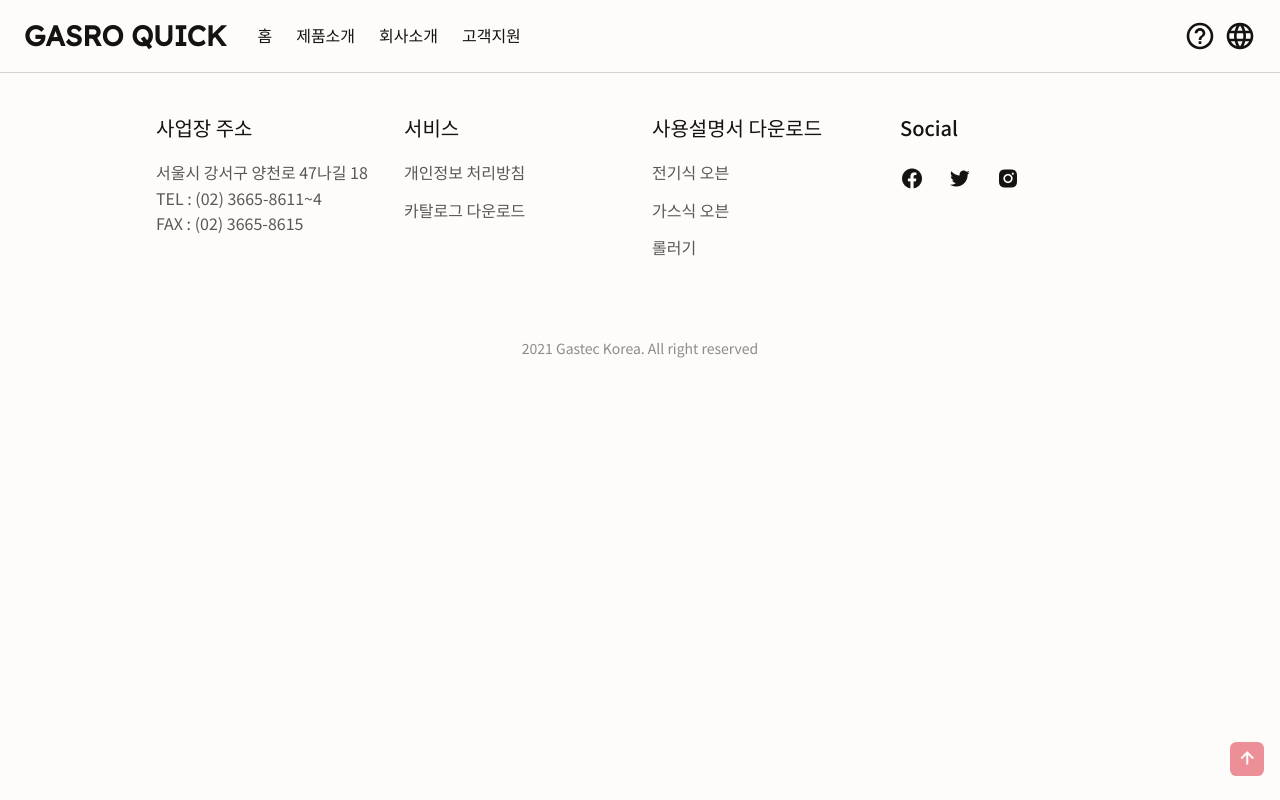
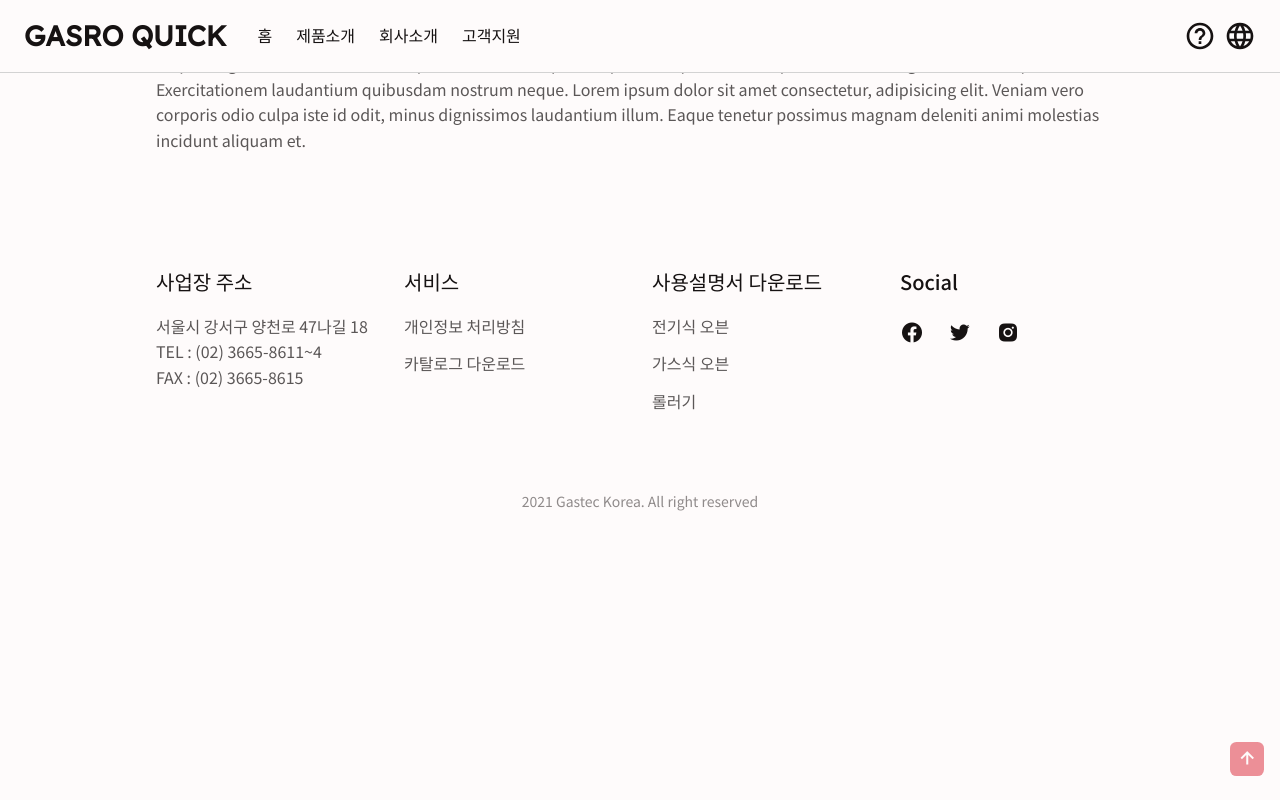
Before and after one commit to Oizys18/gasro, a React (Create React App) app in the folder client/: page /landing in a window 1280 px wide. Built offline with nearby package versions, Linux system fonts and the light colour scheme.

Commit message:
Mod landing page

```diff
--- a/client/src/containers/Landing.tsx
+++ b/client/src/containers/Landing.tsx
@@ -1,4 +1,5 @@
 import React, { useState } from "react";
+import styled from "styled-components";
 import { Link } from "react-router-dom";
 import gt300AB from "assets/images/ovens/gt300AB.png";
 import gt600AB from "assets/images/ovens/gt600AB.png";
@@ -14,9 +15,30 @@ interface ILanding {}
 function Landing({ ...props }: ILanding) {
   return (
     <>
-      <section id="landing"></section>
+      <section id="main-company">
+        <div className="bd-container">
+          Lorem ipsum dolor sit amet consectetur adipisicing elit. Totam sint
+          illum hic nihil excepturi qui impedit voluptas, nulla cumque officia
+          quia veniam nemo aperiam officiis vel doloremque eligendi voluptate
+          alias. Lorem, ipsum dolor sit amet consectetur adipisicing elit. Quae
+          ut omnis voluptate iste sit velit quas, atque, numquam, vel ad quidem
+          ratione fugit minima tempora. Exercitationem laudantium quibusdam
+          nostrum neque. Lorem ipsum dolor sit amet consectetur, adipisicing
+          elit. Veniam vero corporis odio culpa iste id odit, minus dignissimos
+          laudantium illum. Eaque tenetur possimus magnam deleniti animi
+          molestias incidunt aliquam et.
+        </div>
+      </section>
+      <section id="main-product"></section>
+      <section id="main-contact"></section>
     </>
   );
 }
 
 export default Landing;
+
+const Wrapper = styled.div`
+  margin: 100px 320px 0 320px;
+`;
+
+const Banner = styled.div``;
```
